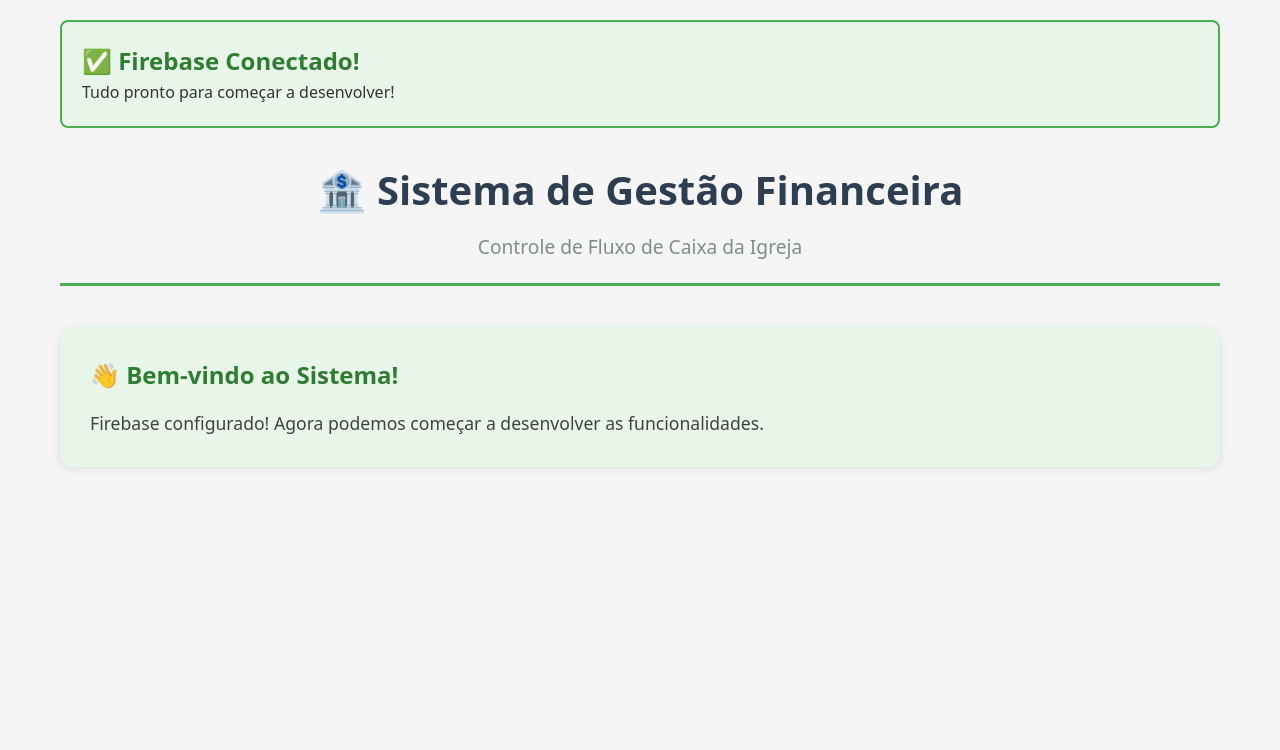
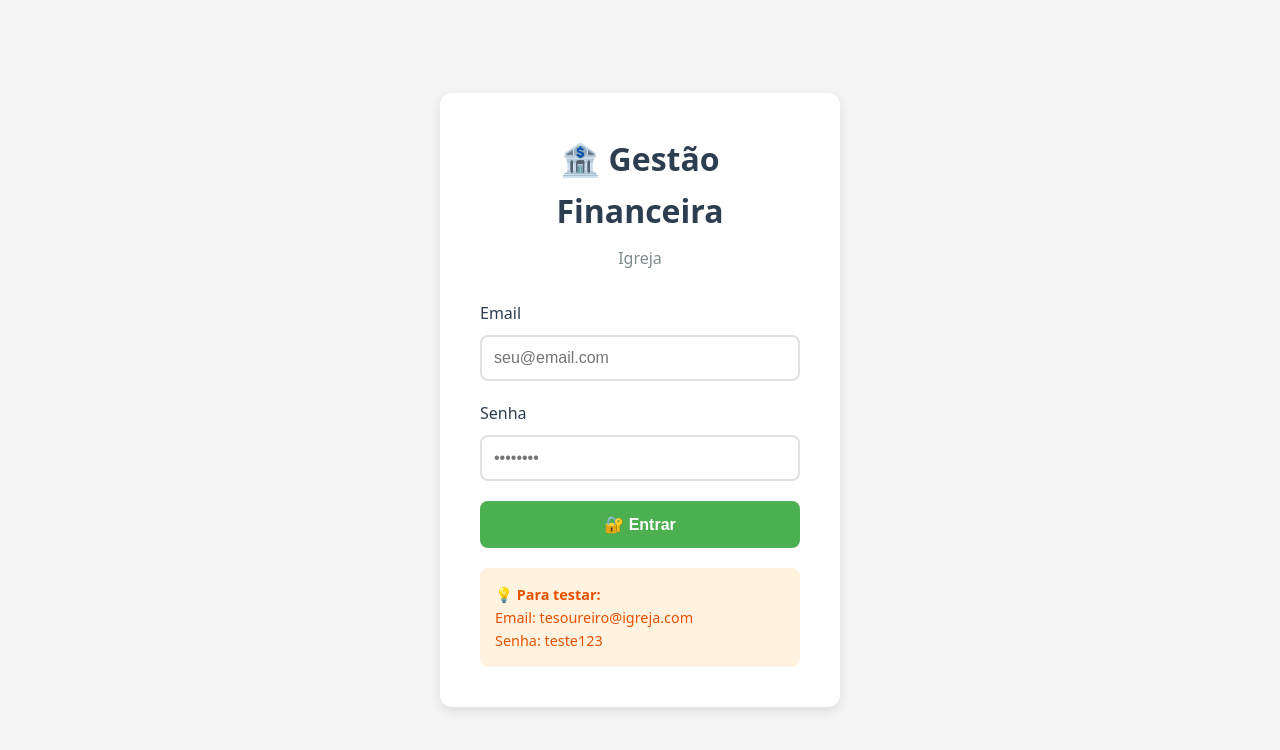
Before and after one commit to MetusaelFigueiredo/gestao-financeira-igreja, a React (Vite) app in the folder frontend/: page / in a window 1280 px wide. Shown: the top 750 px of the page. Built offline with nearby package versions, Linux system fonts and the light colour scheme; no server answers.

Commit message:
✅ Sistema de autenticação completo - Login/Logout funcionando

```diff
--- a/frontend/src/App.jsx
+++ b/frontend/src/App.jsx
@@ -1,17 +1,54 @@
-import React, { useEffect, useState } from 'react'
-import { auth, db } from './services/firebase'
+import React, { useState, useEffect } from 'react';
+import Login from './pages/Login';
+import { logout, observarAutenticacao } from './services/auth';
 
 function App() {
-  const [conexaoOk, setConexaoOk] = useState(false);
+  const [usuario, setUsuario] = useState(null);
+  const [carregando, setCarregando] = useState(true);
 
+  // Observa mudanças no estado de autenticação
   useEffect(() => {
-    // Testa se Firebase está configurado
-    if (auth && db) {
-      setConexaoOk(true);
-      console.log('✅ Firebase conectado com sucesso!');
-    }
+    const unsubscribe = observarAutenticacao((user) => {
+      setUsuario(user);
+      setCarregando(false);
+
+      if (user) {
+        console.log('✅ Usuário logado:', user.email);
+      } else {
+        console.log('❌ Usuário não logado');
+      }
+    });
+
+    // Cleanup: para de observar quando componente desmonta
+    return () => unsubscribe();
   }, []);
 
+  // Função de logout
+  const handleLogout = async () => {
+    await logout();
+  };
+
+  // Enquanto verifica autenticação, mostra loading
+  if (carregando) {
+    return (
+      <div style={{
+        minHeight: '100vh',
+        display: 'flex',
+        alignItems: 'center',
+        justifyContent: 'center',
+        backgroundColor: '#f5f5f5'
+      }}>
+        <h2>⏳ Carregando...</h2>
+      </div>
+    );
+  }
+
+  // Se não está logado, mostra tela de login
+  if (!usuario) {
+    return <Login onLoginSuccess={setUsuario} />;
+  }
+
+  // Se está logado, mostra o sistema
   return (
     <div style={{
       maxWidth: '1200px',
@@ -19,39 +56,41 @@ function App() {
       padding: '20px',
       fontFamily: 'system-ui, -apple-system, sans-serif'
     }}>
-      {/* Status da Conexão Firebase */}
-      <div style={{
-        backgroundColor: conexaoOk ? '#e8f5e9' : '#ffebee',
-        padding: '20px',
-        borderRadius: '8px',
-        marginBottom: '30px',
-        border: `2px solid ${conexaoOk ? '#4caf50' : '#f44336'}`
-      }}>
-        <h2 style={{ color: conexaoOk ? '#2e7d32' : '#c62828' }}>
-          {conexaoOk ? '✅ Firebase Conectado!' : '❌ Firebase Não Conectado'}
-        </h2>
-        <p>
-          {conexaoOk
-            ? 'Tudo pronto para começar a desenvolver!'
-            : 'Verifique o arquivo .env e as credenciais do Firebase'}
-        </p>
-      </div>
-
-      {/* Cabeçalho */}
+      {/* Cabeçalho com botão de logout */}
       <header style={{
-        textAlign: 'center',
+        display: 'flex',
+        justifyContent: 'space-between',
+        alignItems: 'center',
         marginBottom: '40px',
         borderBottom: '3px solid #4CAF50',
         paddingBottom: '20px'
       }}>
-        <h1 style={{ fontSize: '2.5rem', color: '#2c3e50', marginBottom: '10px' }}>
-          🏦 Sistema de Gestão Financeira
-        </h1>
-        <p style={{ fontSize: '1.2rem', color: '#7f8c8d' }}>
-          Controle de Fluxo de Caixa da Igreja
-        </p>
+        <div>
+          <h1 style={{ fontSize: '2.5rem', color: '#2c3e50', marginBottom: '5px' }}>
+            🏦 Gestão Financeira
+          </h1>
+          <p style={{ fontSize: '1rem', color: '#7f8c8d' }}>
+            👤 Olá, {usuario.email}
+          </p>
+        </div>
+        <button
+          onClick={handleLogout}
+          style={{
+            padding: '10px 20px',
+            backgroundColor: '#f44336',
+            color: 'white',
+            border: 'none',
+            borderRadius: '8px',
+            cursor: 'pointer',
+            fontSize: '1rem',
+            fontWeight: '500'
+          }}
+        >
+          🚪 Sair
+        </button>
       </header>
 
+      {/* Conteúdo principal */}
       <section style={{
         backgroundColor: '#e8f5e9',
         padding: '30px',
@@ -60,14 +99,55 @@ function App() {
         boxShadow: '0 2px 8px rgba(0,0,0,0.1)'
       }}>
         <h2 style={{ color: '#2e7d32', marginBottom: '15px' }}>
-          👋 Bem-vindo ao Sistema!
+          ✅ Login Realizado com Sucesso!
         </h2>
         <p style={{ fontSize: '1.1rem', lineHeight: '1.6', color: '#424242' }}>
-          Firebase configurado! Agora podemos começar a desenvolver as funcionalidades.
+          Sistema de autenticação funcionando! Agora você pode começar a desenvolver
+          as funcionalidades de entrada, despesas e relatórios.
         </p>
       </section>
+
+      {/* Cards de funcionalidades */}
+      <section>
+        <h2 style={{ color: '#2c3e50', marginBottom: '20px' }}>
+          📋 Próximas Funcionalidades
+        </h2>
+        <div style={{
+          display: 'grid',
+          gridTemplateColumns: 'repeat(auto-fit, minmax(280px, 1fr))',
+          gap: '20px'
+        }}>
+          <div style={{
+            backgroundColor: 'white',
+            padding: '20px',
+            borderRadius: '8px',
+            boxShadow: '0 2px 8px rgba(0,0,0,0.1)'
+          }}>
+            <h3 style={{ color: '#1976d2' }}>💰 Entradas</h3>
+            <p>Dízimos, Ofertas e Santa Ceia</p>
+          </div>
+          <div style={{
+            backgroundColor: 'white',
+            padding: '20px',
+            borderRadius: '8px',
+            boxShadow: '0 2px 8px rgba(0,0,0,0.1)'
+          }}>
+            <h3 style={{ color: '#d32f2f' }}>📤 Despesas</h3>
+            <p>Contas a pagar e parcelas</p>
+          </div>
+          <div style={{
+            backgroundColor: 'white',
+            padding: '20px',
+            borderRadius: '8px',
+            boxShadow: '0 2px 8px rgba(0,0,0,0.1)'
+          }}>
+            <h3 style={{ color: '#7b1fa2' }}>💳 Saldos</h3>
+            <p>Local, Missões e Central</p>
+          </div>
+        </div>
+      </section>
     </div>
-  )
+  );
 }
 
-export default App
+export default App;
--- /dev/null
+++ b/frontend/src/pages/Login.jsx
@@ -0,0 +1,166 @@
+import React, { useState } from 'react';
+import { login } from '../services/auth';
+
+function Login({ onLoginSuccess }) {
+  const [email, setEmail] = useState('');
+  const [senha, setSenha] = useState('');
+  const [erro, setErro] = useState('');
+  const [carregando, setCarregando] = useState(false);
+
+  const handleSubmit = async (e) => {
+    e.preventDefault();
+    setErro('');
+    setCarregando(true);
+
+    // Validações básicas
+    if (!email || !senha) {
+      setErro('Preencha email e senha');
+      setCarregando(false);
+      return;
+    }
+
+    // Tenta fazer login
+    const resultado = await login(email, senha);
+
+    setCarregando(false);
+
+    if (resultado.success) {
+      // Login bem-sucedido!
+      onLoginSuccess(resultado.user);
+    } else {
+      // Mostra erro
+      setErro(resultado.error);
+    }
+  };
+
+  return (
+    <div style={{
+      minHeight: '100vh',
+      display: 'flex',
+      alignItems: 'center',
+      justifyContent: 'center',
+      backgroundColor: '#f5f5f5'
+    }}>
+      <div style={{
+        backgroundColor: 'white',
+        padding: '40px',
+        borderRadius: '12px',
+        boxShadow: '0 4px 12px rgba(0,0,0,0.1)',
+        maxWidth: '400px',
+        width: '100%'
+      }}>
+        {/* Cabeçalho */}
+        <div style={{ textAlign: 'center', marginBottom: '30px' }}>
+          <h1 style={{ fontSize: '2rem', color: '#2c3e50', marginBottom: '10px' }}>
+            🏦 Gestão Financeira
+          </h1>
+          <p style={{ color: '#7f8c8d' }}>Igreja</p>
+        </div>
+
+        {/* Formulário */}
+        <form onSubmit={handleSubmit}>
+          {/* Email */}
+          <div style={{ marginBottom: '20px' }}>
+            <label style={{
+              display: 'block',
+              marginBottom: '8px',
+              color: '#2c3e50',
+              fontWeight: '500'
+            }}>
+              Email
+            </label>
+            <input
+              type="email"
+              value={email}
+              onChange={(e) => setEmail(e.target.value)}
+              placeholder="seu@email.com"
+              style={{
+                width: '100%',
+                padding: '12px',
+                border: '2px solid #e0e0e0',
+                borderRadius: '8px',
+                fontSize: '1rem',
+                outline: 'none'
+              }}
+            />
+          </div>
+
+          {/* Senha */}
+          <div style={{ marginBottom: '20px' }}>
+            <label style={{
+              display: 'block',
+              marginBottom: '8px',
+              color: '#2c3e50',
+              fontWeight: '500'
+            }}>
+              Senha
+            </label>
+            <input
+              type="password"
+              value={senha}
+              onChange={(e) => setSenha(e.target.value)}
+              placeholder="••••••••"
+              style={{
+                width: '100%',
+                padding: '12px',
+                border: '2px solid #e0e0e0',
+                borderRadius: '8px',
+                fontSize: '1rem',
+                outline: 'none'
+              }}
+            />
+          </div>
+
+          {/* Mensagem de Erro */}
+          {erro && (
+            <div style={{
+              backgroundColor: '#ffebee',
+              color: '#c62828',
+              padding: '12px',
+              borderRadius: '8px',
+              marginBottom: '20px',
+              border: '1px solid #ef5350'
+            }}>
+              ❌ {erro}
+            </div>
+          )}
+
+          {/* Botão de Login */}
+          <button
+            type="submit"
+            disabled={carregando}
+            style={{
+              width: '100%',
+              padding: '14px',
+              backgroundColor: carregando ? '#ccc' : '#4CAF50',
+              color: 'white',
+              border: 'none',
+              borderRadius: '8px',
+              fontSize: '1rem',
+              fontWeight: '600',
+              cursor: carregando ? 'not-allowed' : 'pointer'
+            }}
+          >
+            {carregando ? '⏳ Entrando...' : '🔐 Entrar'}
+          </button>
+        </form>
+
+        {/* Informação para testes */}
+        <div style={{
+          marginTop: '20px',
+          padding: '15px',
+          backgroundColor: '#fff3e0',
+          borderRadius: '8px',
+          fontSize: '0.9rem',
+          color: '#e65100'
+        }}>
+          <strong>💡 Para testar:</strong><br />
+          Email: tesoureiro@igreja.com<br />
+          Senha: teste123
+        </div>
+      </div>
+    </div>
+  );
+}
+
+export default Login;
--- /dev/null
+++ b/frontend/src/services/auth.js
@@ -0,0 +1,57 @@
+import {
+  signInWithEmailAndPassword,
+  signOut,
+  onAuthStateChanged
+} from 'firebase/auth';
+import { auth } from './firebase';
+
+/**
+ * Faz login com email e senha
+ */
+export const login = async (email, senha) => {
+  try {
+    const userCredential = await signInWithEmailAndPassword(auth, email, senha);
+    const user = userCredential.user;
+
+    console.log('✅ Login realizado:', user.email);
+    return { success: true, user };
+  } catch (error) {
+    console.error('❌ Erro no login:', error.code, error.message);
+
+    // Traduz erros para português
+    let mensagemErro = 'Erro ao fazer login';
+
+    if (error.code === 'auth/user-not-found') {
+      mensagemErro = 'Usuário não encontrado';
+    } else if (error.code === 'auth/wrong-password') {
+      mensagemErro = 'Senha incorreta';
+    } else if (error.code === 'auth/invalid-email') {
+      mensagemErro = 'Email inválido';
+    } else if (error.code === 'auth/invalid-credential') {
+      mensagemErro = 'Email ou senha incorretos';
+    }
+
+    return { success: false, error: mensagemErro };
+  }
+};
+
+/**
+ * Faz logout do usuário
+ */
+export const logout = async () => {
+  try {
+    await signOut(auth);
+    console.log('✅ Logout realizado');
+    return { success: true };
+  } catch (error) {
+    console.error('❌ Erro no logout:', error);
+    return { success: false, error: error.message };
+  }
+};
+
+/**
+ * Observa mudanças no estado de autenticação
+ */
+export const observarAutenticacao = (callback) => {
+  return onAuthStateChanged(auth, callback);
+};
```
